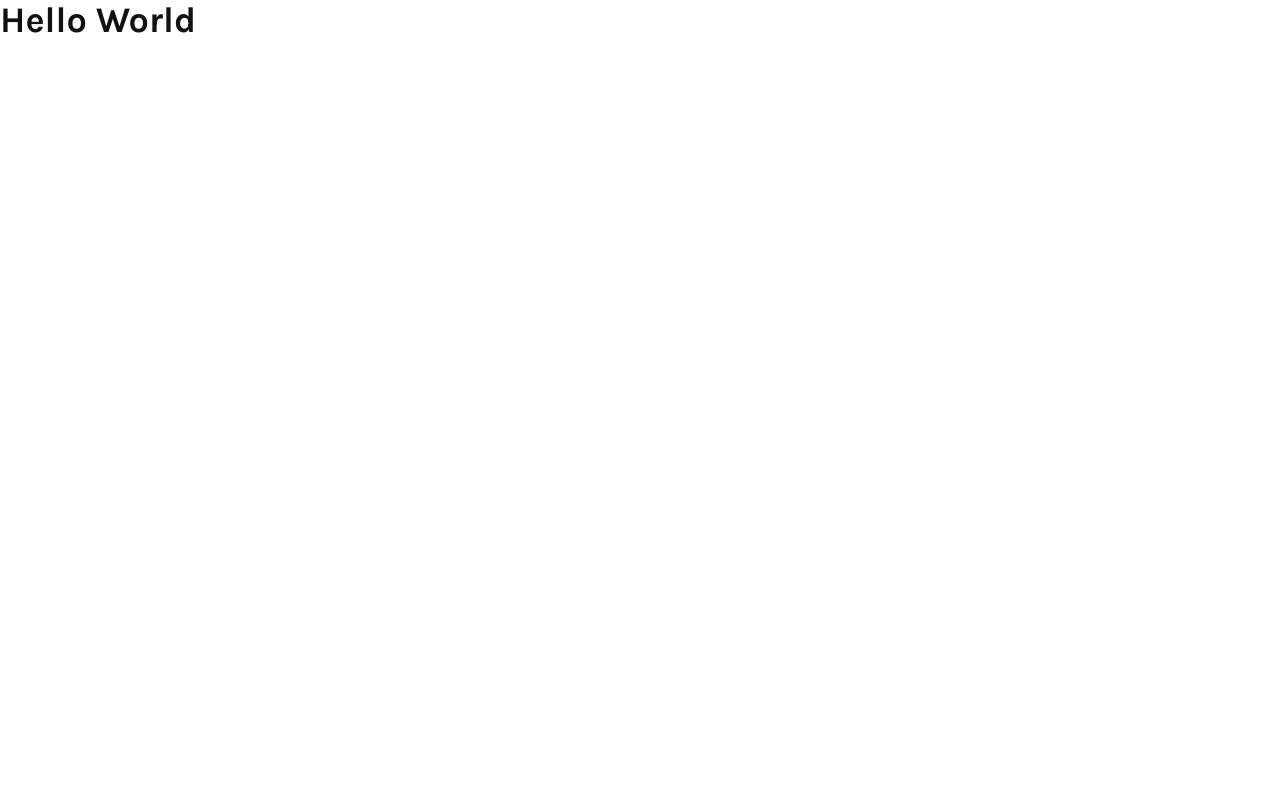
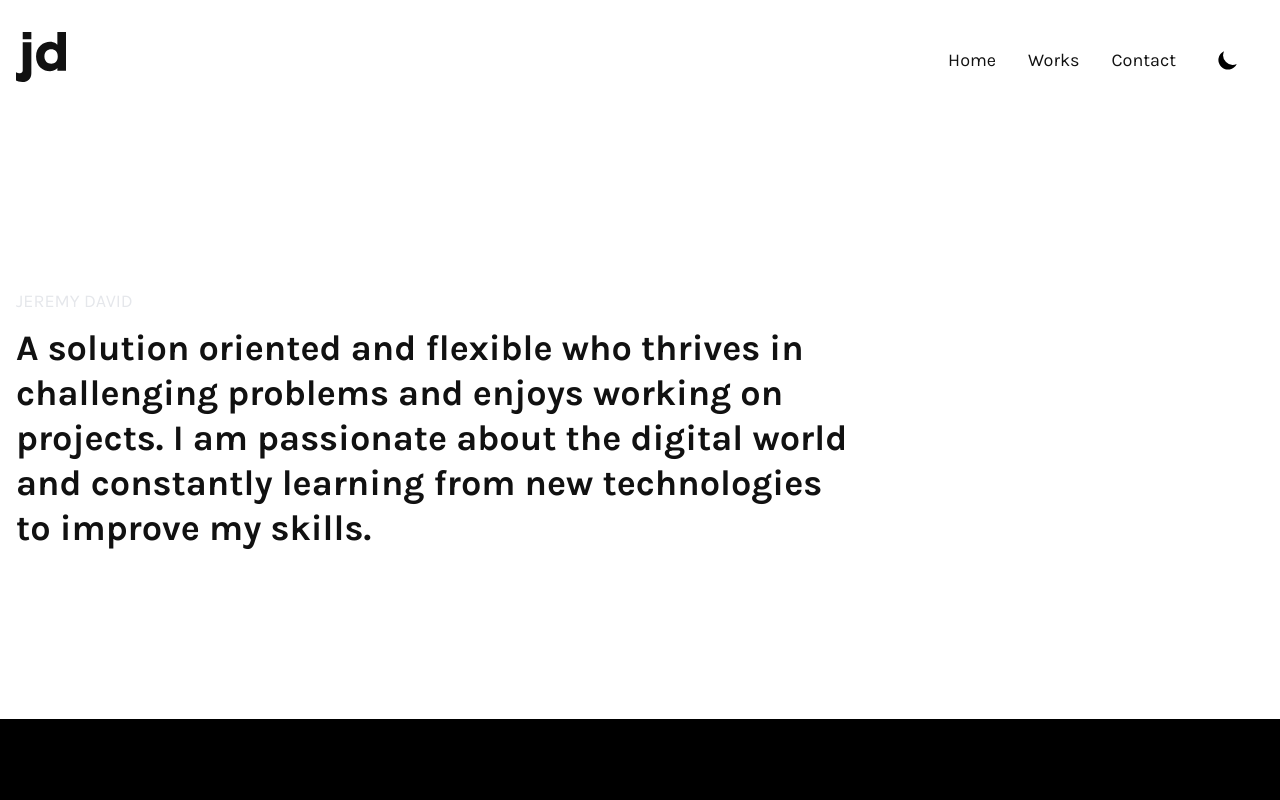
Before and after one commit to jedidavid/jeremydavid, a Next.js app in the folder frontend/: page / in a window 1280 px wide. Shown: the top 800 px of the page. Built offline with nearby package versions, Linux system fonts and the light colour scheme.

Commit message:
home page

```diff
--- a/frontend/pages/index.js
+++ b/frontend/pages/index.js
@@ -1,7 +1,22 @@
-export default function Home() {
+import Seo from "../components/Seo";
+import dynamic from "next/dynamic";
+import Hero from "../components/Hero";
+
+const Home = () => {
+  if (typeof window === "undefined") {
+    return null;
+  }
+  const Layout = dynamic(() => import("../components/Layout"));
   return (
-    <div>
-      <h1 className="text-4xl">Hello World</h1>
-    </div>
+    <>
+      <Seo title="Home" />
+      <Layout>
+        <div className="container mx-auto">
+          <Hero />
+        </div>
+      </Layout>
+    </>
   );
-}
+};
+
+export default Home;
```
